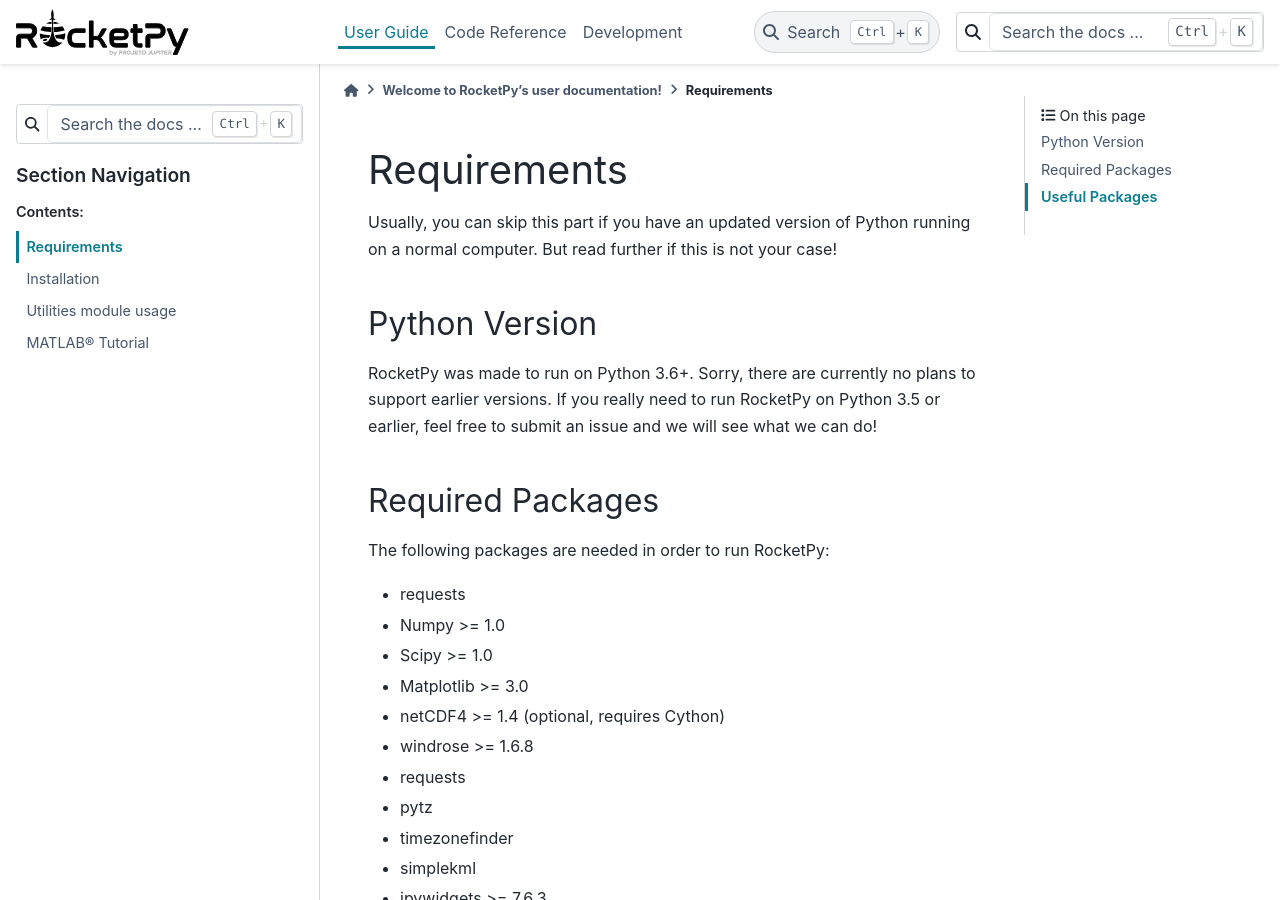
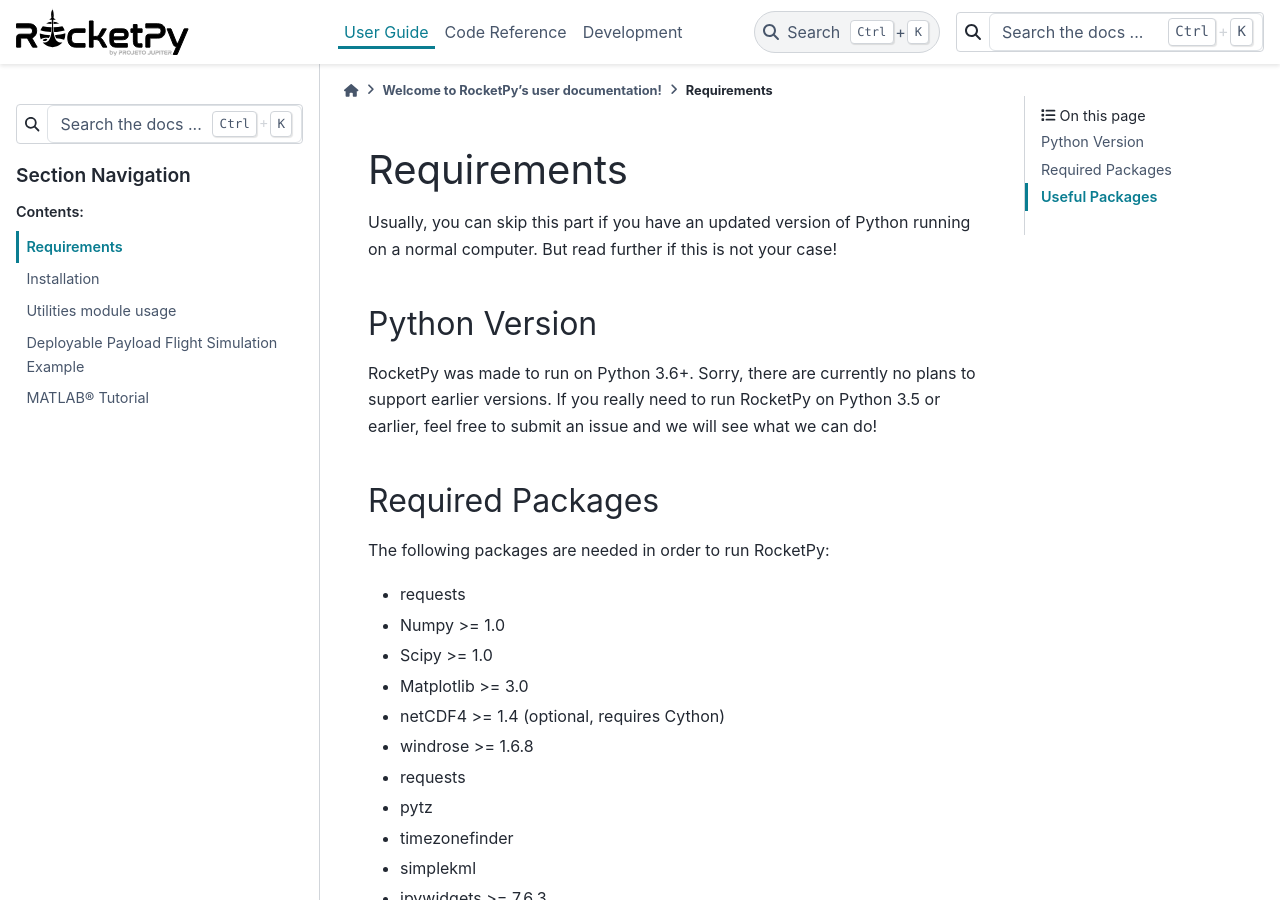
Before and after one commit to RocketPy-Team/RocketPy, a Sphinx documentation site: the page built from docs/user/requirements.rst, in a window 1280 px wide and 900 px high. Built offline with Sphinx 7.4.7 and the PyData theme 0.15.4, drawn with Linux system fonts in a browser that asks for light colours; pages that are not in the unit, such as notebooks, are missing from menus.

Commit message:
DOC: update docs to include new notebook on deployable payloads

```diff
--- a/docs/requirements.txt
+++ b/docs/requirements.txt
@@ -1,3 +1,3 @@
 nbsphinx>=0.8.0
-pydata-sphinx-theme==0.6.3
+pydata-sphinx-theme==0.10.1
 m2r2>=0.2.1
--- a/docs/user/index.rst
+++ b/docs/user/index.rst
@@ -10,6 +10,8 @@
    ../notebooks/getting_started.ipynb
    ../notebooks/environment_class_usage.ipynb
    ../notebooks/environment_analysis_class_usage.ipynb
+   ../notebooks/solid_motor_class_usage.ipynb
    ../notebooks/dispersion_analysis/dispersion_analysis.ipynb
    ../notebooks/utilities_usage.ipynb
+   ../notebooks/deployable_payload_example.ipynb
    ../matlab/matlab.rst
```
